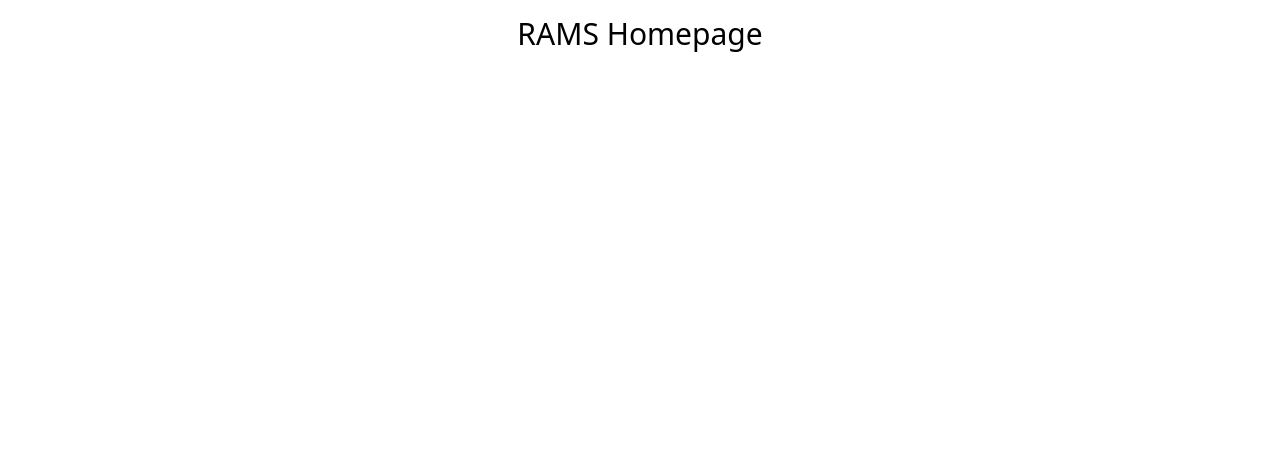
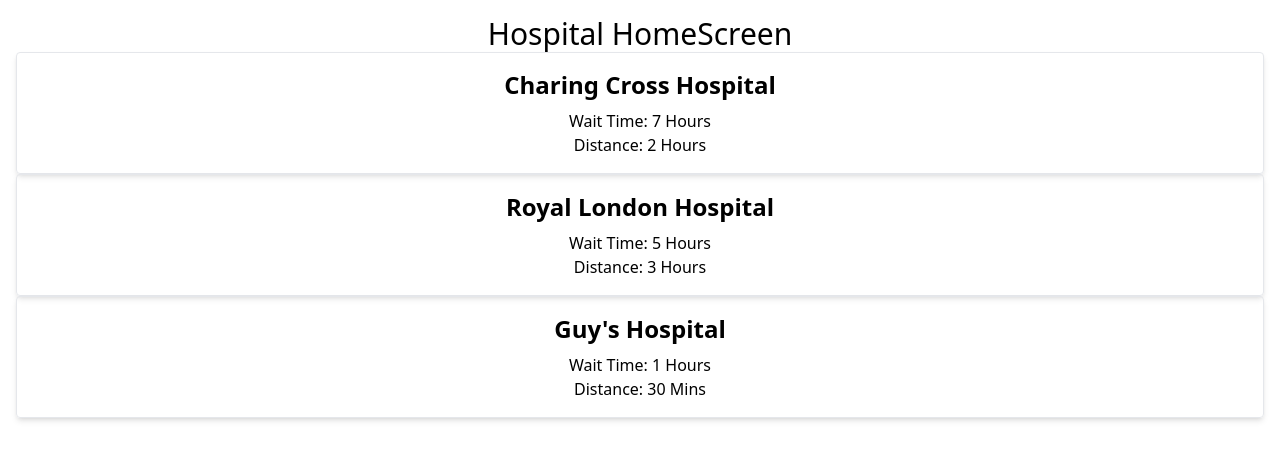
Before and after one commit to kufupa/drp44, a React (Create React App) app: page /HospitalScreen in a window 1280 px wide. Shown: the top 460 px of the page. Built offline with nearby package versions, Linux system fonts and the light colour scheme.

Commit message:
Implement skeleton code for HospitalScreen and navigation through routers

```diff
--- a/package.json
+++ b/package.json
@@ -14,6 +14,7 @@
     "postcss": "^8.4.38",
     "react": "^18.3.1",
     "react-dom": "^18.3.1",
+    "react-router-dom": "^6.23.1",
     "react-scripts": "5.0.1",
     "tailwindcss": "^3.4.3",
     "typescript": "^4.9.5",
--- a/src/App.tsx
+++ b/src/App.tsx
@@ -1,13 +1,20 @@
 // src/App.tsx
 import React from 'react';
+import { BrowserRouter as Router, Route, Routes } from 'react-router-dom';
 import './App.css';
 import HomeScreen from './pages/HomeScreen';
+import HospitalScreen from './pages/HospitalScreen';
 
 const App: React.FC = () => {
   return (
-    <div className="App container mx-auto p-4">
-      <HomeScreen />
-    </div>
+    <Router>
+      <div className="App container mx-auto p-4">
+        <Routes>
+          <Route path="/" element={<HomeScreen />} />
+          <Route path="/HospitalScreen" element={<HospitalScreen />} />
+        </Routes>
+      </div>
+    </Router>
   );
 }
 
--- /dev/null
+++ b/src/components/HospitalDiv.tsx
@@ -0,0 +1,19 @@
+import React from 'react';
+
+interface HospitalDivProps {
+  hospitalName: string;
+  waitTime: string;
+  distance: string;
+}
+
+const HospitalDiv: React.FC<HospitalDivProps> = ({hospitalName, waitTime, distance}) => {
+  return (
+    <div className="p-4 border rounded shadow-md">
+      <h2 className="text-2xl font-bold mb-2">{hospitalName}</h2>
+      <div className=''>Wait Time: {waitTime}</div>
+      <div className=''>Distance: {distance}</div>
+    </div>
+  );
+};
+
+export default HospitalDiv;
--- /dev/null
+++ b/src/pages/HospitalScreen.tsx
@@ -0,0 +1,44 @@
+import React from 'react';
+import HospitalDiv from '../components/HospitalDiv';
+
+interface HospitalDetails {
+    hospitalName: string;
+    waitTime: string;
+    distance: string;
+}
+
+const HospitalScreen: React.FC = () => {
+    // To get data from backend
+    const hospital1: HospitalDetails = {
+        hospitalName: 'Charing Cross Hospital',
+        waitTime: '7 Hours',
+        distance: '2 Hours'
+    }
+    const hospital2: HospitalDetails = {
+        hospitalName: 'Royal London Hospital',
+        waitTime: '5 Hours',
+        distance: '3 Hours'
+    }
+    const hospital3: HospitalDetails = {
+        hospitalName: "Guy's Hospital",
+        waitTime: '1 Hours',
+        distance: '30 Mins'
+    }
+    const hospitals: Array<HospitalDetails> = [hospital1, hospital2, hospital3];
+
+  return (
+    <div>
+      <div className='text-3xl'>Hospital HomeScreen</div>
+      {/* Div containing all Hospitals */}
+      <div className=''>
+        {/* Map through all hospitals */}
+        {hospitals.map((hospital, index) => (
+            <HospitalDiv hospitalName={hospital.hospitalName} waitTime={hospital.waitTime} distance={hospital.distance} />
+        ))}
+
+      </div>
+    </div>
+  );
+};
+
+export default HospitalScreen;
```
Also changed, not shown: 1 other file (tests, documents, lock files or other folders).
